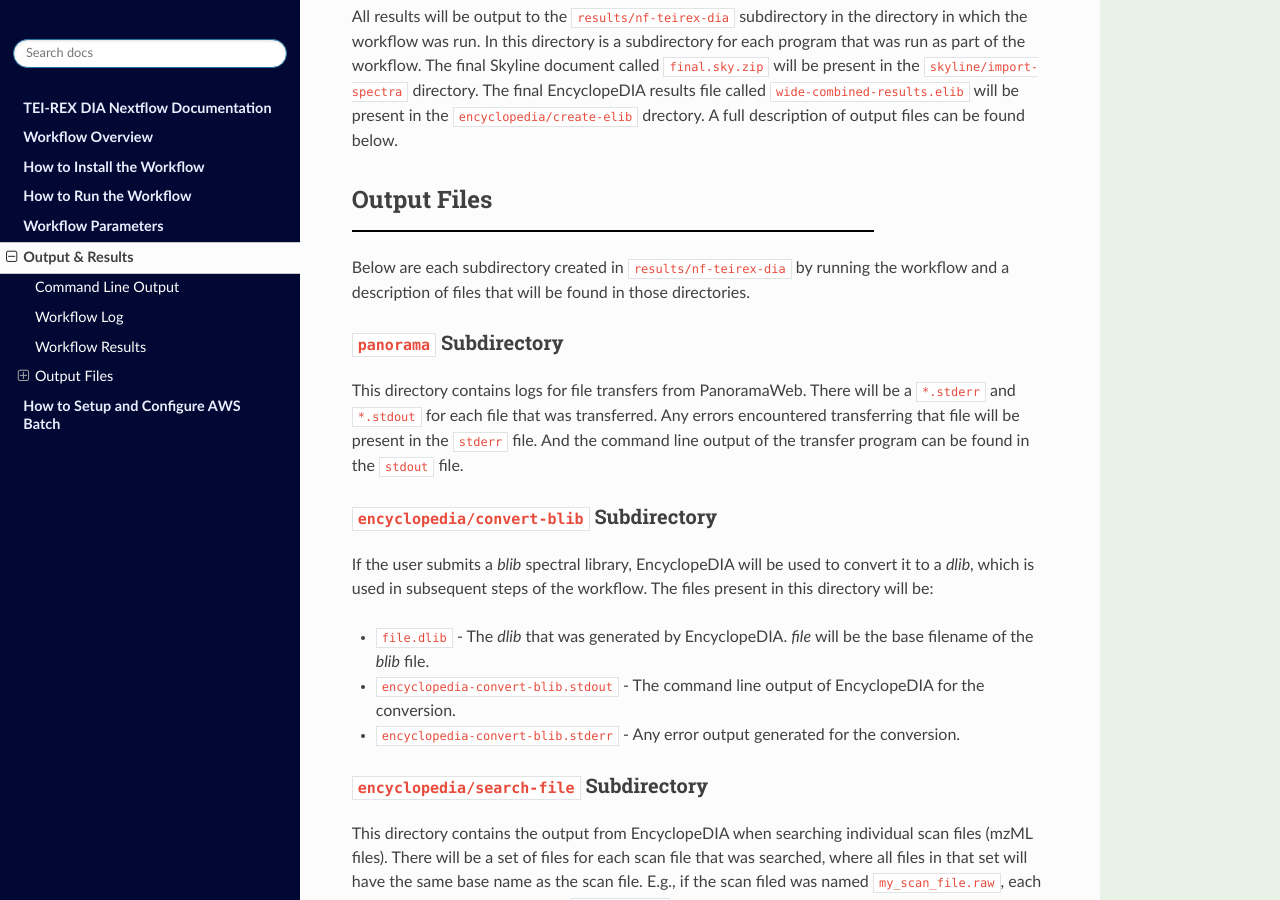
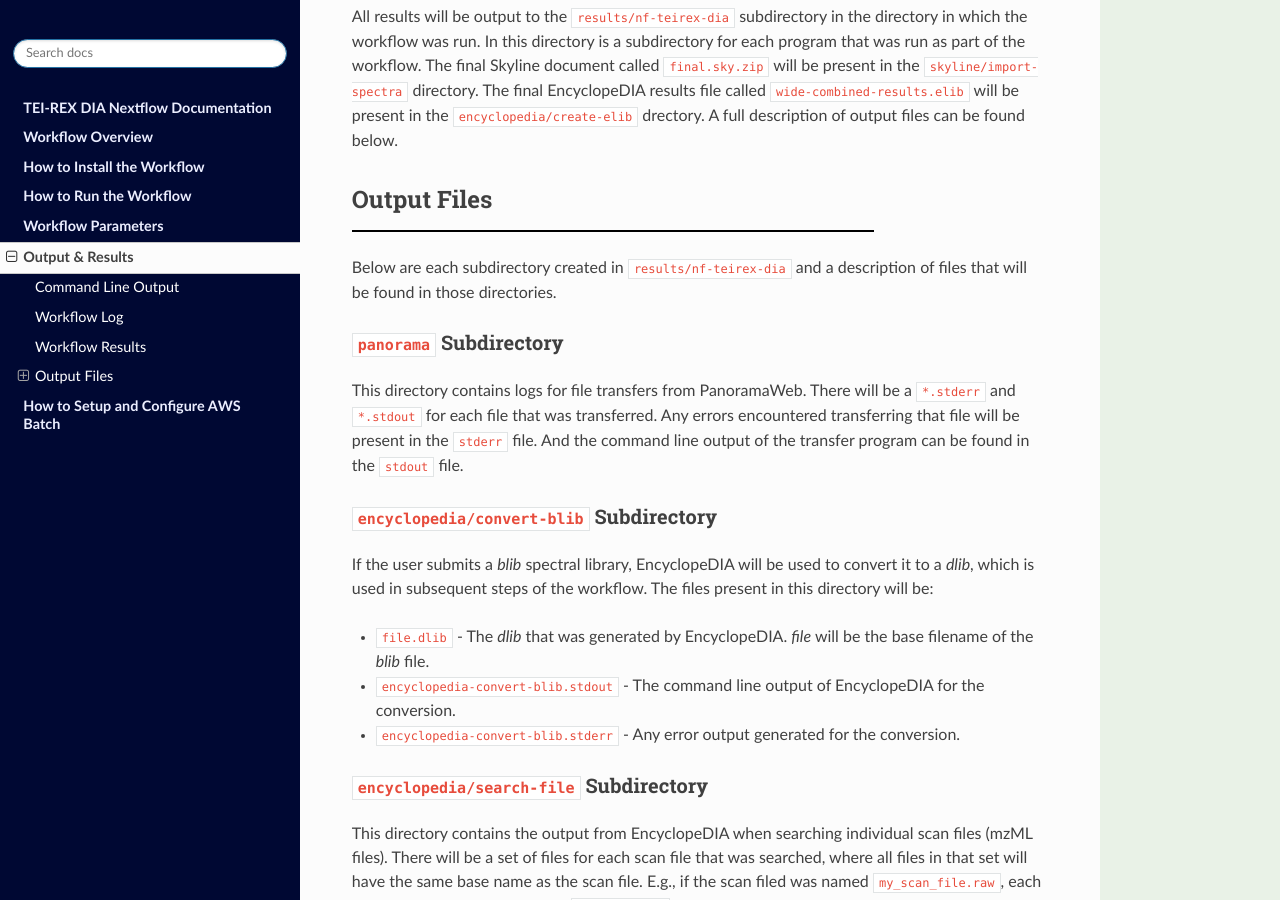
Before and after one commit to mriffle/nf-skyline-dia-ms, a Sphinx documentation site: the page built from docs/source/results.rst, in a window 1280 px wide and 900 px high, scrolled down 1105 px. Built offline with Sphinx 7.4.7 and the Read the Docs theme 2.0.0, drawn with Linux system fonts in a browser that asks for light colours.

Commit message:
docs: update output and results documentation

```diff
--- a/docs/source/results.rst
+++ b/docs/source/results.rst
@@ -52,7 +52,7 @@ drectory. A full description of output files can be found below.
 
 Output Files
 ============
-Below are each subdirectory created in ``results/nf-teirex-dia`` by running the workflow and a description of files
+Below are each subdirectory created in ``results/nf-teirex-dia`` and a description of files
 that will be found in those directories.
 
 ``panorama`` Subdirectory
```
